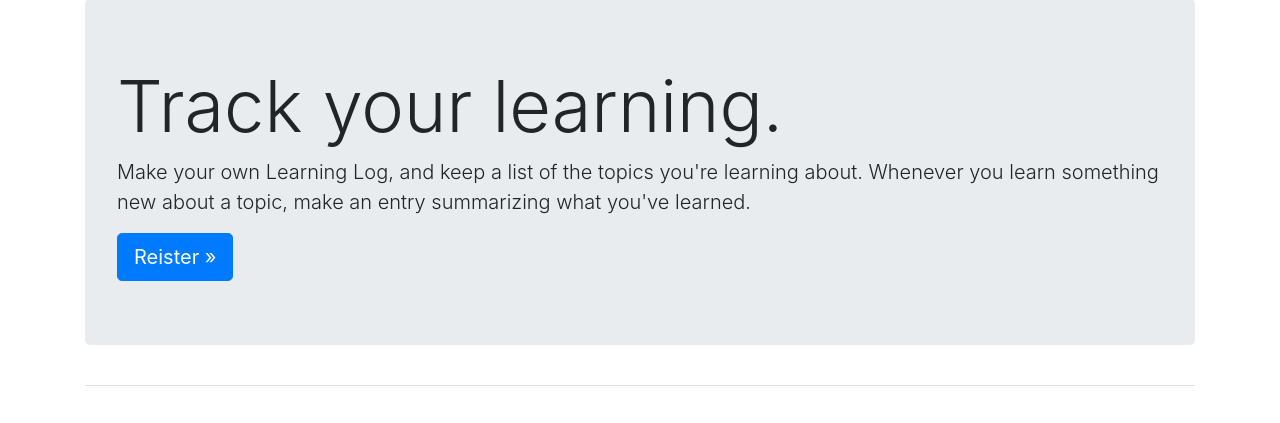
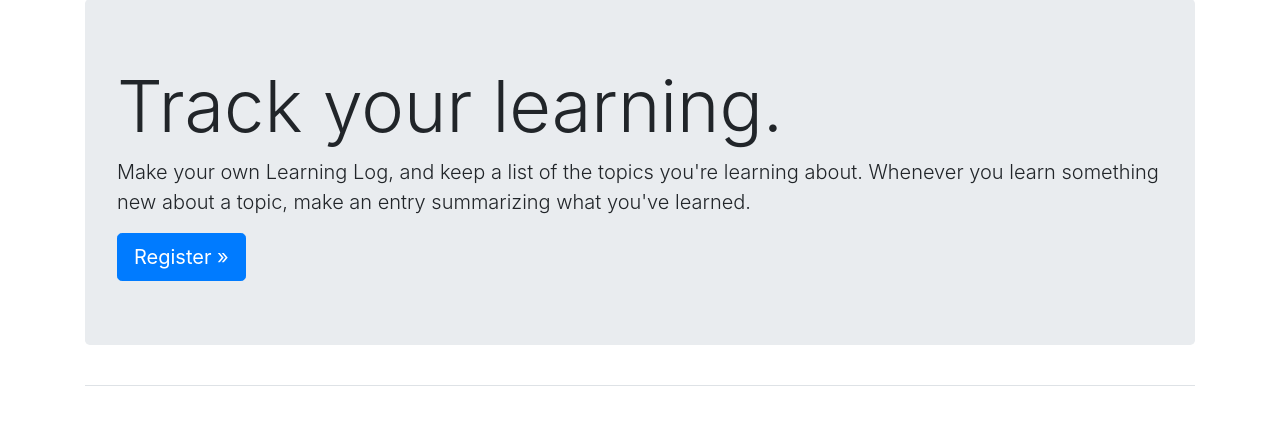
Before and after one commit to Michael-LeRoyBrown/Michael-Learning, a Django app: template learning_logs/templates/learning_logs/index.html in a window 1280 px wide. Shown: the part 83-506 px from the top of the page. Run offline with Django 3.2, Linux system fonts and the light colour scheme; the template is opened without the code that fills it, so the values that code supplies are empty; some libraries are stand-ins or nearby versions.

Commit message:
edited template

```diff
--- a/learning_logs/templates/learning_logs/index.html
+++ b/learning_logs/templates/learning_logs/index.html
@@ -6,7 +6,7 @@
 
         <p class="lead">Make your own Learning Log, and keep a list of the topics you're learning about. Whenever you learn something new about a topic, make an entry summarizing what you've learned.</p>
 
-        <a class="btn btn-lg btn-primary" href="{% url 'users:register' %} " role="button">Reister &raquo;</a>
+        <a class="btn btn-lg btn-primary" href="{% url 'users:register' %} " role="button">Register &raquo;</a>
     </div>
 
 {% endblock page_header %}
```
